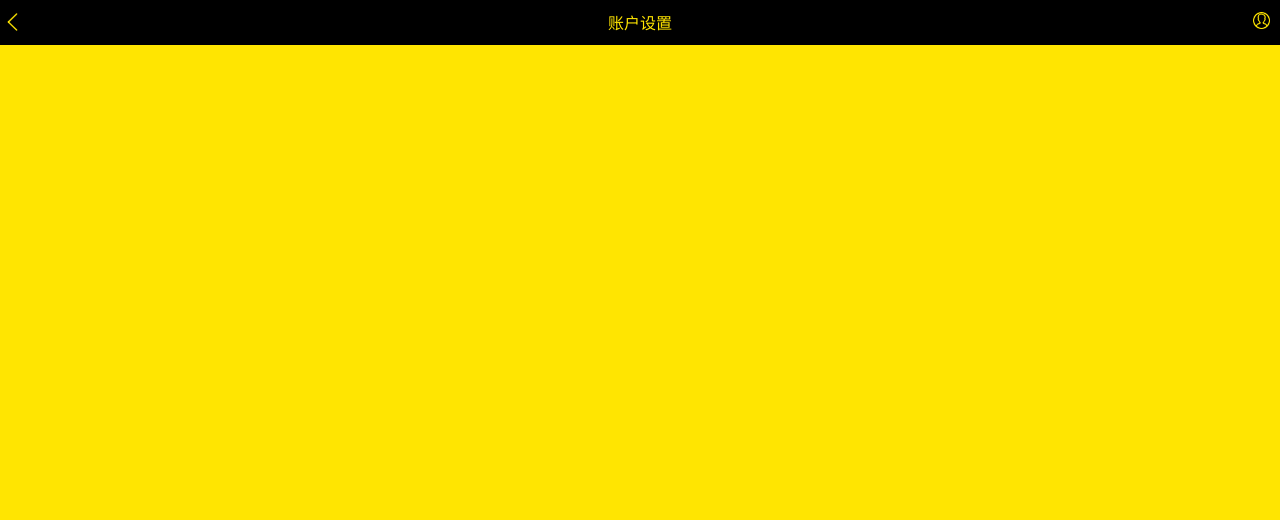
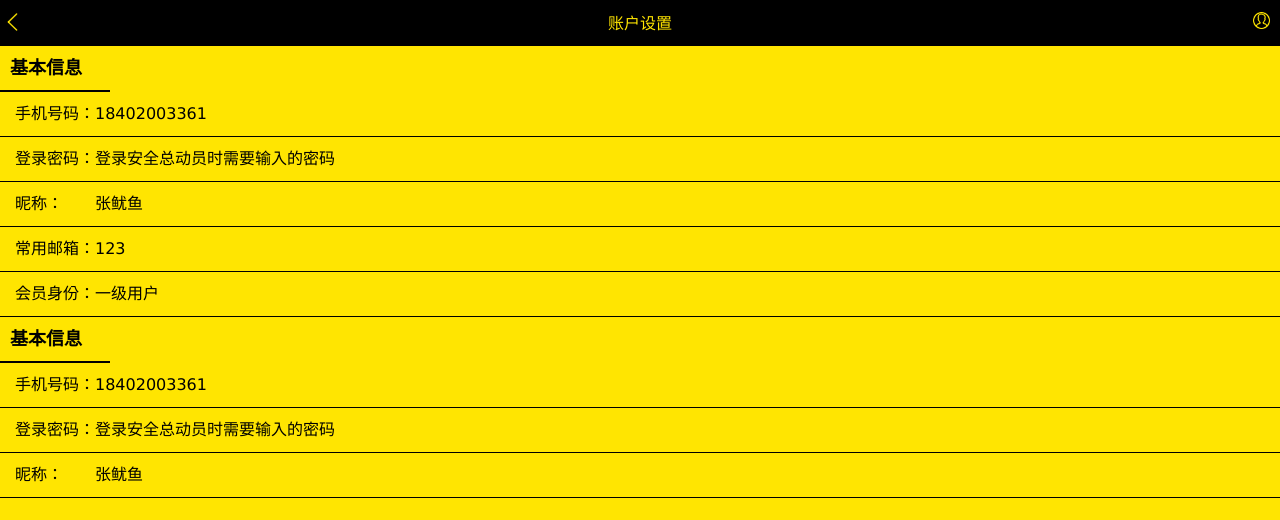
Before and after one commit to Hanchengluo/TV-safeweb, a plain HTML site: page user/u-edit.html in a window 1280 px wide. Drawn offline with nearby package versions, Linux system fonts and the light colour scheme.

Commit message:
add user-edit.html page

```diff
--- a/css/less/u-center.less
+++ b/css/less/u-center.less
@@ -102,9 +102,9 @@
 .u-cenlist-tit{
 	background: #ffe501;
 	.user-icon{
-		width: 10rem;
-		height: 10rem;
-		border-radius: 10rem;
+		width: 8rem;
+		height: 8rem;
+		border-radius: 8rem;
 		border: 4px solid #ffed89;
 		margin-left: 10px;
 	}
@@ -119,3 +119,22 @@
 		}
 	}
 }
+//账户编辑
+.user-edit{
+	background: none;
+	h2{
+		display: block;
+		width: 10rem;
+		border-bottom: 2px solid #000;
+		line-height: 44px;
+		font-size: 1.8rem;
+		padding-left: 1rem;
+		font-weight: bold;
+	}
+	.user-text label{
+		color: #000;
+	}
+	.user-text >p{
+		margin-left: 8rem;
+	}
+}
--- a/user/u-edit.html
+++ b/user/u-edit.html
@@ -16,3 +16,52 @@
     <!-- <a class="u-user-centent" href="search.html">搜索</a> -->
     <a class="u-user-centent" href="user/index.html">个人中心</a>
   </header>
+  <section class="ui-container">
+    <div class="ui-form ui-border-t user-edit">
+      <form action="#">
+        <h2>基本信息</h2>
+        <div class="ui-form-item ui-form-item-show uc-border-b user-text">
+            <label for="#">手机号码：</label>
+            <p class="ui-nowrap">18402003361</p>
+        </div>
+        <div class="ui-form-item ui-form-item-show uc-border-b user-text">
+            <label for="#">登录密码：</label>
+            <p class="ui-nowrap">登录安全总动员时需要输入的密码</p>
+        </div>
+        <div class="ui-form-item ui-form-item-show uc-border-b user-text">
+            <label for="#">昵称：</label>
+            <p class="ui-nowrap">张鱿鱼</p>
+        </div>
+        <div class="ui-form-item ui-form-item-show uc-border-b user-text">
+            <label for="#">常用邮箱：</label>
+            <p class="ui-nowrap">123</p>
+        </div>
+        <div class="ui-form-item ui-form-item-show uc-border-b user-text">
+            <label for="#">会员身份：</label>
+            <p class="ui-nowrap">一级用户</p>
+        </div>
+      </form>
+      <form action="#">
+        <h2>基本信息</h2>
+        <div class="ui-form-item ui-form-item-show uc-border-b user-text">
+            <label for="#">手机号码：</label>
+            <p class="ui-nowrap">18402003361</p>
+        </div>
+        <div class="ui-form-item ui-form-item-show uc-border-b user-text">
+            <label for="#">登录密码：</label>
+            <p class="ui-nowrap">登录安全总动员时需要输入的密码</p>
+        </div>
+        <div class="ui-form-item ui-form-item-show uc-border-b user-text">
+            <label for="#">昵称：</label>
+            <p class="ui-nowrap">张鱿鱼</p>
+        </div>
+      </form>
+    </div>
+  </section>
+  <script src="js/jquery-1.9.1.min.js"></script>
+  <script src="js/lib/zeptojs/zepto.min.js"></script>
+  <script src="js/frozen.js"></script>
+  <script src="js/swiper.3.2.0.jquery.min.js"></script>
+  <script src="js/jquery.Spinner.js"></script>
+</body>
+</html>
```
Also changed, not shown: css/css/mian.css.
